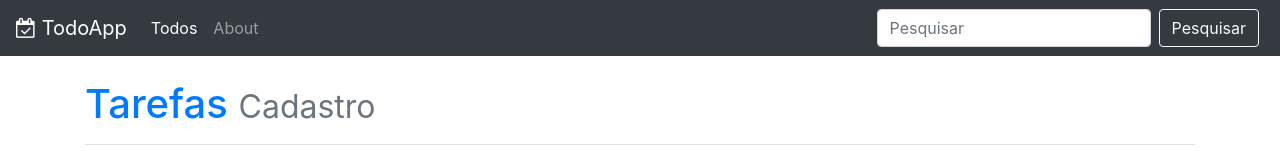
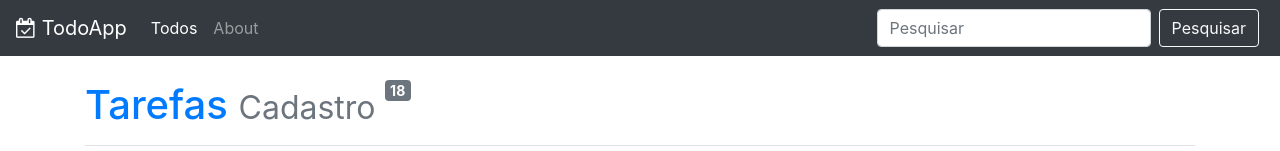
Before and after one commit to leandromt/todo, a React app: page / in a window 1280 px wide. Shown: the top 151 px of the page. Built offline with nearby package versions, Linux system fonts and the light colour scheme; no server answers.

Commit message:
Hide buttons

```diff
--- a/src/template/PageHeader.js
+++ b/src/template/PageHeader.js
@@ -5,7 +5,8 @@ export default props => {
     <header className="pb-2 mt-4 mb-2 border-bottom">
       <h1>
         <span className="text-primary">{props.name}</span>{" "}
-        <small className="text-secondary">{props.small}</small>
+        <small className="text-secondary">{props.small} </small>
+        <span class="badge badge-secondary custom-badge">18</span>
       </h1>
     </header>
   );
--- a/src/template/custom.css
+++ b/src/template/custom.css
@@ -6,3 +6,8 @@
   text-decoration: line-through;
   color: #777;
 }
+
+.custom-badge {
+  font-size: 35%;
+  vertical-align: text-top;
+}
--- a/src/todo/Todo.js
+++ b/src/todo/Todo.js
@@ -17,7 +17,8 @@ class Todo extends Component {
     // States
     this.state = {
       description: "",
-      list: []
+      list: [],
+      quantity: 25
     };
 
     // Binds
@@ -77,7 +78,7 @@ class Todo extends Component {
     console.log("desc: " + this.state.description);
     return (
       <div>
-        <PageHeader name="Tarefas" small="Cadastro" />
+        <PageHeader name="Tarefas" small="Cadastro" quantity={this.quantity} />
         <TodoForm
           handleAdd={this.handleAdd}
           handleChange={this.handleChange !== "" ? this.handleChange : null}
--- a/src/todo/TodoList.js
+++ b/src/todo/TodoList.js
@@ -21,6 +21,7 @@ export default props => {
             onClick={() => props.itemMarkAsPending(item)}
           />
           <IconButton
+            hide={!item.done}
             color="danger"
             icon="trash-o"
             onClick={() => props.deleteItem(item)}
```
